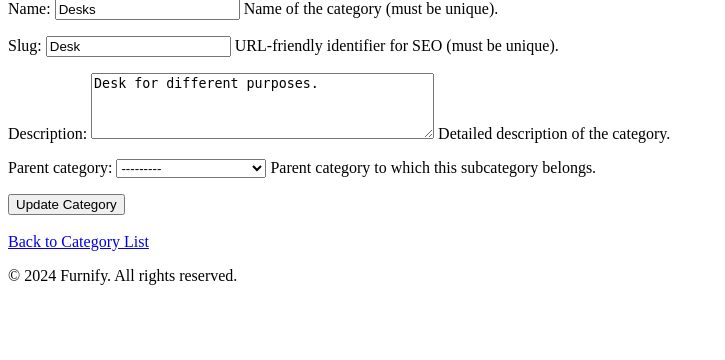
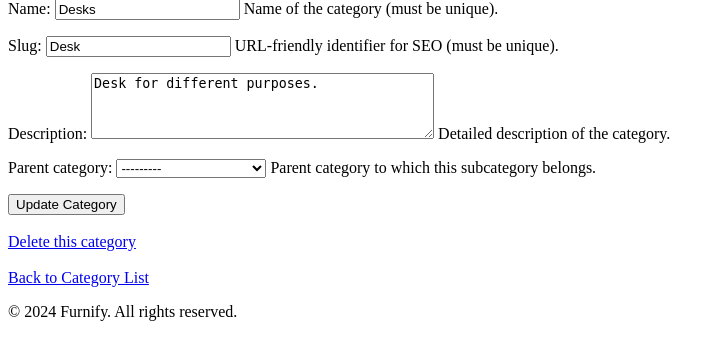
Before and after one commit to JdanielGA/Furnify, a Django app: page /inventory/categories/1/edit/ in a window 1280 px wide. Shown: the part 128-488 px from the top of the page, without its empty margins (0-725 px from the left). Run offline with Django 5.2, Linux system fonts and the light colour scheme; data comes from the database, SQL or seed files in the repository.

Commit message:
some corrections

```diff
--- a/apps/inventory/templates/inventory/category_form.html
+++ b/apps/inventory/templates/inventory/category_form.html
@@ -15,6 +15,7 @@
         {{ form.as_p }}
         <button type="submit">{% if form.instance.pk %}Update{% else %}Create{% endif %} Category</button>
     </form>
-    <br>
+    {% if form.instance.pk %}<br><a href="{% url 'inventory:category_delete' form.instance.id %}">Delete this category</a>{% endif %}
+    <br><br>
     <a href="{% url 'inventory:category_list' %}">Back to Category List</a>
 {% endblock %}
```
